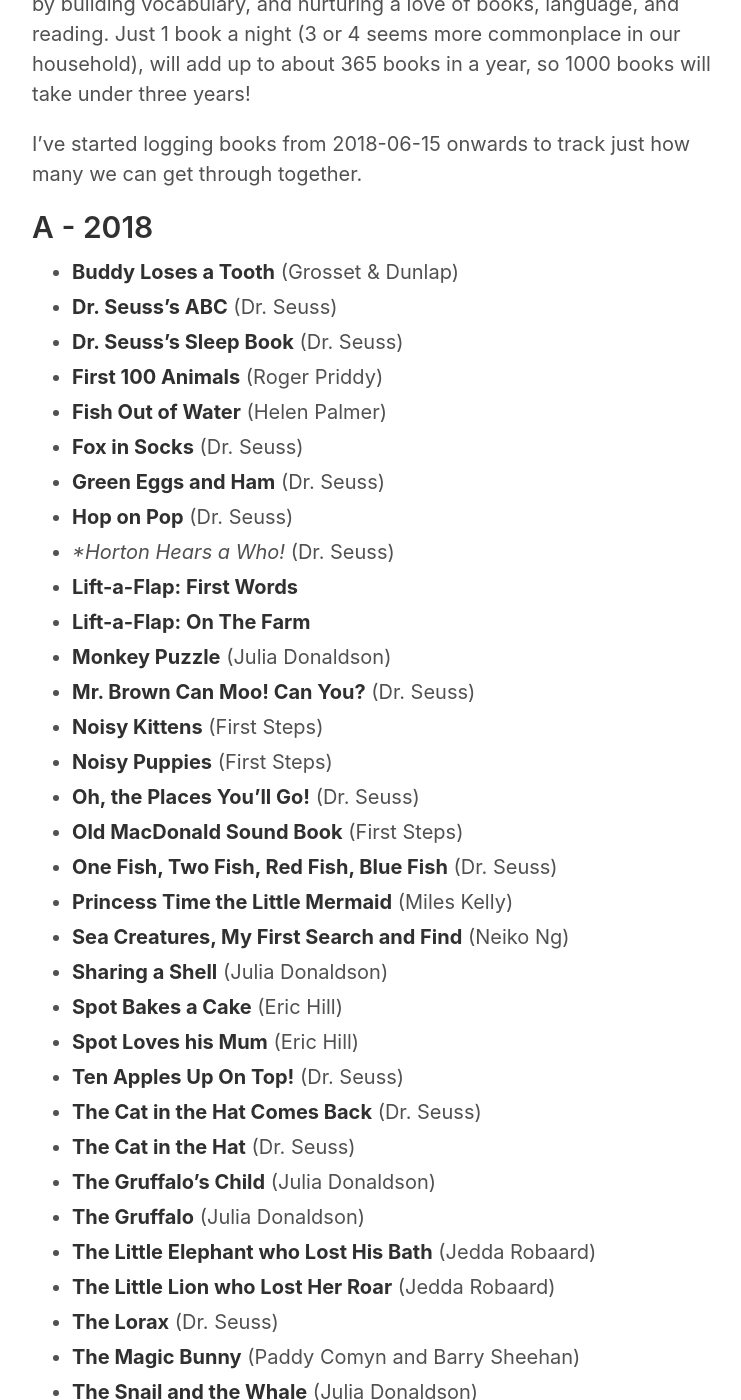
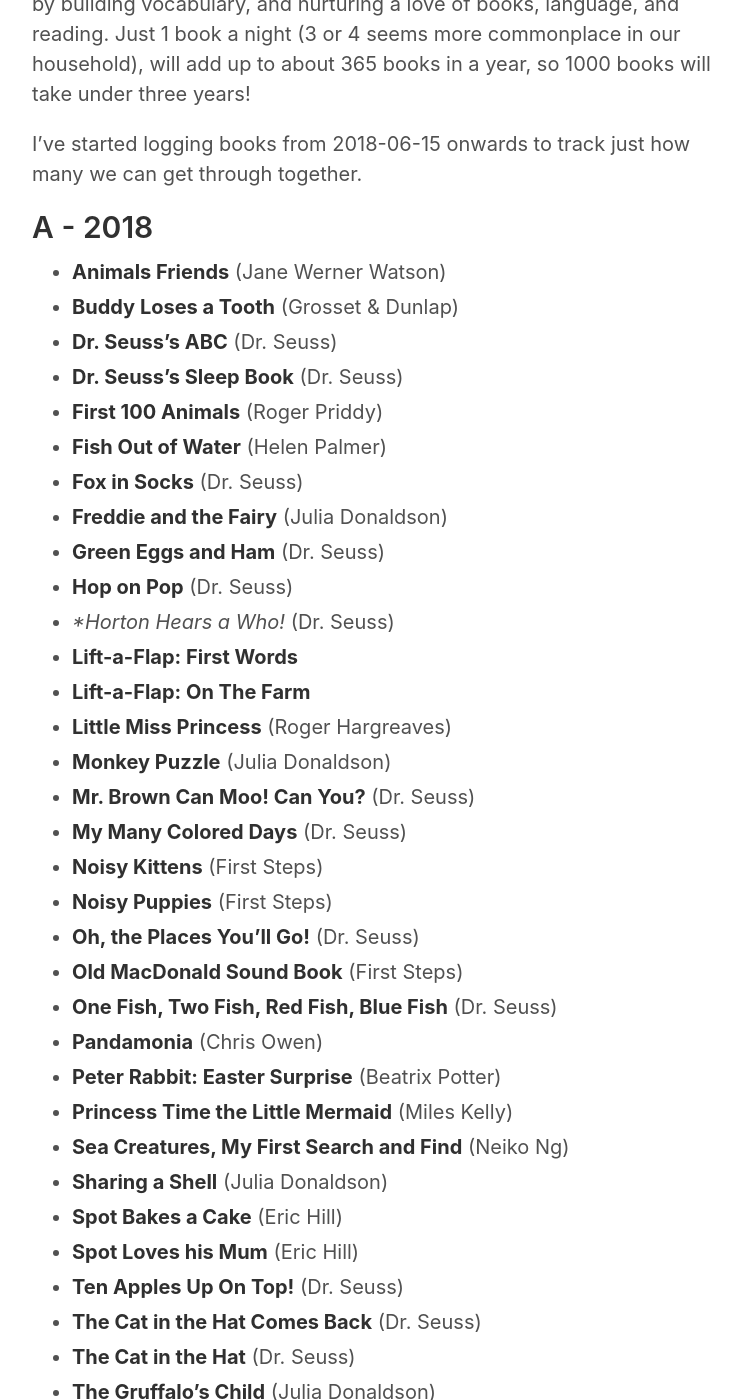
Before and after one commit to teejayen/teejayen.github.io, a Jekyll site: the page built from kidsbooks.md, in a window 1280 px wide and 1400 px high, scrolled down 262 px. Shown: the whole window, without its empty margins (258-999 px from the left). Built offline with Jekyll 4.4.1, drawn with Linux system fonts in a browser that asks for light colours; some of the changed text lies outside the part shown.

Commit message:
trip to the library

```diff
--- a/kidsbooks.md
+++ b/kidsbooks.md
@@ -10,24 +10,30 @@
 
 ## A - 2018
 
+- **Animals Friends** (Jane Werner Watson)
 - **Buddy Loses a Tooth** (Grosset & Dunlap)
 - **Dr. Seuss's ABC** (Dr. Seuss)
 - **Dr. Seuss's Sleep Book** (Dr. Seuss)
 - **First 100 Animals** (Roger Priddy)
 - **Fish Out of Water** (Helen Palmer)
 - **Fox in Socks** (Dr. Seuss)
+- **Freddie and the Fairy** (Julia Donaldson)
 - **Green Eggs and Ham** (Dr. Seuss)
 - **Hop on Pop** (Dr. Seuss)
 - **Horton Hears a Who!* (Dr. Seuss)
 - **Lift-a-Flap: First Words**
 - **Lift-a-Flap: On The Farm**
+- **Little Miss Princess** (Roger Hargreaves)
 - **Monkey Puzzle** (Julia Donaldson)
 - **Mr. Brown Can Moo! Can You?** (Dr. Seuss)
+- **My Many Colored Days** (Dr. Seuss)
 - **Noisy Kittens** (First Steps)
 - **Noisy Puppies** (First Steps)
 - **Oh, the Places You’ll Go!** (Dr. Seuss)
 - **Old MacDonald Sound Book** (First Steps)
 - **One Fish, Two Fish, Red Fish, Blue Fish** (Dr. Seuss)
+- **Pandamonia** (Chris Owen)
+- **Peter Rabbit: Easter Surprise** (Beatrix Potter)
 - **Princess Time the Little Mermaid** (Miles Kelly)
 - **Sea Creatures, My First Search and Find** (Neiko Ng)
 - **Sharing a Shell** (Julia Donaldson)
@@ -43,17 +49,19 @@
 - **The Lorax** (Dr. Seuss)
 - **The Magic Bunny** (Paddy Comyn and Barry Sheehan)
 - **The Snail and the Whale** (Julia Donaldson)
+- **The Very Hungry Caterpillar** (Eric Carle)
 - **The Wiggles Emma's Yellow Bow**
 - **There's a Wocket In My Pocket** (Dr. Seuss)
 - **Tiddler: The Story-Telling Fish** (Julia Donaldson)
 - **Toddler's World: Colours** (Pat-a-Cake)
 - **Wacky Wednesday** (Dr. Seuss)
+- **We're Going on a Bear Hunt** (Michael Rosen)
 - **Yertle the Turtle and Other Stories** (Dr. Seuss)
-
 
 ## T - 2018
 
 - **Spot Loves His Dad** (Eric Hill)
+- **Statistical Physics for Babies** (Chris Ferrie)
 - **The Ten Silver Coins** (Nick Butterworth and Mick Inkpen)
 - **The Wonky Donkey** (Craig Smith)
 - **Thelma the Unicorn** (Aaron Blabey)
```
